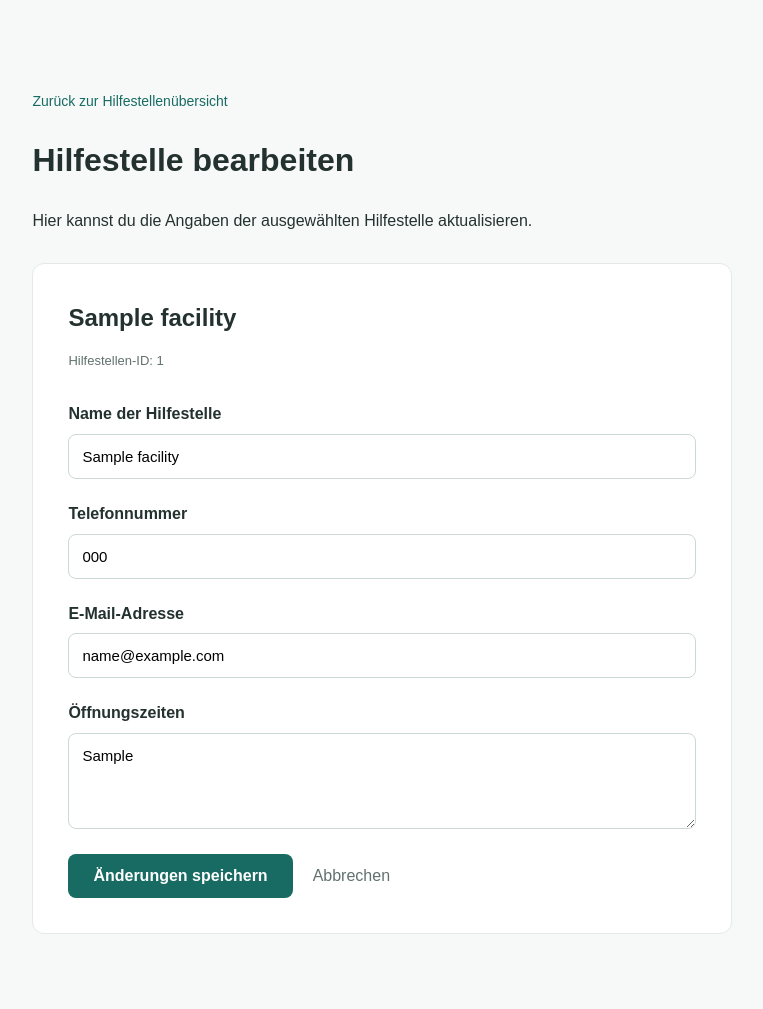
After one commit to Pferdusmaximus/YANA-A-B-S, a FastAPI app: template services/api/templates/portal/hilfestellen_bearbeiten.html in a window 1280 px wide. The commit adds this page. Shown: the whole page, without its empty margins (210-973 px from the left). Run offline with FastAPI, Linux system fonts and the light colour scheme; the template is opened without the code that fills it: most values are stand-ins (such as "Sample title", 1, 10 or a date in 2020); parts of the project's set-up code (start-up, migrations or seed data) failed here and were passed over; some libraries are stand-ins or nearby versions.

Commit message:
Hilfestellen bearbeiten

```diff
--- a/services/api/static/css/style.css
+++ b/services/api/static/css/style.css
@@ -323,3 +323,112 @@ footer {
     font-size: 14px;
     margin-top: 25px;
 }
+
+
+/* ---------------------------------------
+   Teamportal - Hilfestellen bearbeiten
+--------------------------------------- */
+
+.facility-edit-link {
+    color: var(--primary);
+    font-weight: 600;
+    text-decoration: none;
+}
+
+.facility-edit-link:hover {
+    text-decoration: underline;
+}
+
+.portal-edit {
+    max-width: 1000px;
+    margin: 0 auto;
+}
+
+.edit-container {
+    max-width: 700px;
+    background: white;
+    border: 1px solid #e3e9e6;
+    border-radius: 12px;
+    padding: 35px;
+    margin-top: 30px;
+}
+
+.edit-container h2 {
+    margin-top: 0;
+    margin-bottom: 5px;
+    font-size: 24px;
+}
+
+.edit-id {
+    color: var(--muted);
+    font-size: 13px;
+    margin-bottom: 30px;
+}
+
+.edit-form label {
+    display: block;
+    margin-bottom: 7px;
+    font-weight: 600;
+}
+
+.edit-form input,
+.edit-form textarea {
+    display: block;
+    width: 100%;
+    margin-bottom: 22px;
+    padding: 13px;
+    border: 1px solid #ccd8d4;
+    border-radius: 8px;
+    font-family: inherit;
+    font-size: 15px;
+}
+
+.edit-form input:focus,
+.edit-form textarea:focus {
+    outline: 2px solid #d5eae5;
+    border-color: var(--primary);
+}
+
+.edit-actions {
+    display: flex;
+    align-items: center;
+    gap: 20px;
+    margin-top: 25px;
+}
+
+.edit-actions .login-button {
+    width: auto;
+    padding: 13px 25px;
+}
+
+.edit-cancel {
+    color: var(--muted);
+    text-decoration: none;
+}
+
+.edit-success {
+    padding: 15px;
+    margin-bottom: 25px;
+    border-radius: 8px;
+    background: #e6f5e9;
+    color: #226b35;
+}
+
+.edit-error {
+    padding: 15px;
+    margin-bottom: 25px;
+    border-radius: 8px;
+    background: #fff1f1;
+    color: #a32626;
+}
+
+@media (max-width: 600px) {
+    .edit-container {
+        padding: 22px;
+    }
+
+    .edit-actions {
+        align-items: stretch;
+        flex-direction: column;
+    }
+}
--- /dev/null
+++ b/services/api/templates/portal/hilfestellen_bearbeiten.html
@@ -0,0 +1,127 @@
+{% extends "base.html" %}
+
+{% block title %}
+YANA – Hilfestelle bearbeiten
+{% endblock %}
+
+{% block content %}
+
+<main class="section portal-edit">
+
+    <a href="/portal/hilfestellen" class="back-link">
+        Zurück zur Hilfestellenübersicht
+    </a>
+
+    <h1>Hilfestelle bearbeiten</h1>
+
+    <p>
+        Hier kannst du die Angaben der ausgewählten
+        Hilfestelle aktualisieren.
+    </p>
+
+    <div class="edit-container">
+
+        <h2>{{ facility.name }}</h2>
+
+        <p class="edit-id">
+            Hilfestellen-ID: {{ facility.facility_id }}
+        </p>
+
+        {% if saved %}
+        <div class="edit-success" role="status">
+            Die Änderungen wurden erfolgreich gespeichert.
+        </div>
+        {% endif %}
+
+        {% if error %}
+        <div class="edit-error" role="alert">
+            {{ error }}
+        </div>
+        {% endif %}
+
+        <form
+            method="post"
+            action="/portal/hilfestellen/{{ facility.facility_id }}/edit"
+            class="edit-form"
+        >
+
+            <!-- CSRF-Sicherheit -->
+            <input
+                type="hidden"
+                name="csrf_token"
+                value="{{ csrf_token }}"
+            >
+
+            <label for="name">
+                Name der Hilfestelle
+            </label>
+
+            <input
+                type="text"
+                id="name"
+                name="name"
+                value="{{ facility.name }}"
+                maxlength="100"
+                required
+            >
+
+            <label for="phone">
+                Telefonnummer
+            </label>
+
+            <input
+                type="tel"
+                id="phone"
+                name="phone"
+                value="{{ facility.phone or '' }}"
+                maxlength="30"
+            >
+
+            <label for="email">
+                E-Mail-Adresse
+            </label>
+
+            <input
+                type="email"
+                id="email"
+                name="email"
+                value="{{ facility.email or '' }}"
+                maxlength="150"
+            >
+
+            <label for="opening_hours">
+                Öffnungszeiten
+            </label>
+
+            <textarea
+                id="opening_hours"
+                name="opening_hours"
+                maxlength="200"
+                rows="4"
+            >{{ facility.opening_hours or '' }}</textarea>
+
+            <div class="edit-actions">
+
+                <button
+                    type="submit"
+                    class="login-button"
+                >
+                    Änderungen speichern
+                </button>
+
+                <a
+                    href="/portal/hilfestellen"
+                    class="edit-cancel"
+                >
+                    Abbrechen
+                </a>
+
+            </div>
+
+        </form>
+
+    </div>
+
+</main>
+
+{% endblock %}
```
Also changed, not shown: services/api/portal_facilities.py (+283 -19 lines), services/api/templates/portal/hilfestellen.html (+18 -23 lines).
